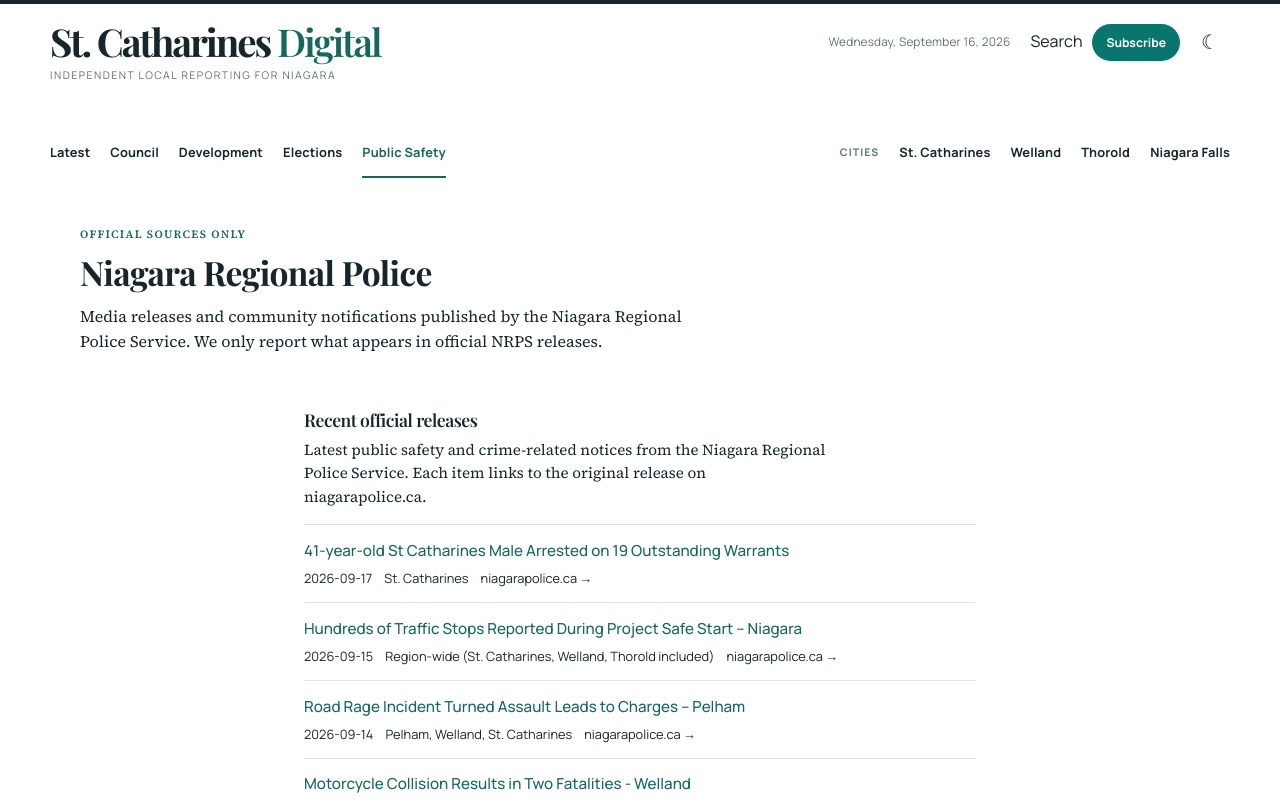
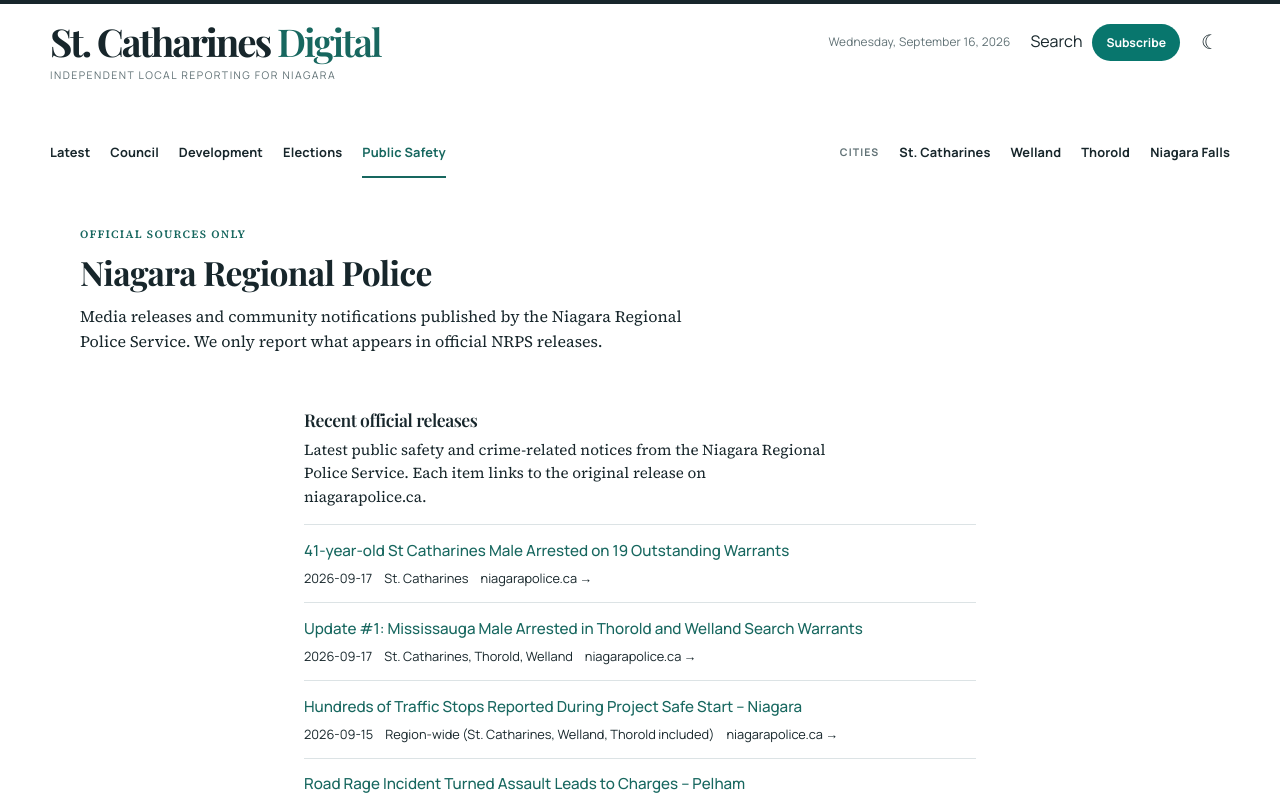
Before and after one commit to galaxycoils/computerexpress-darius-site, a React (Vite) app: page /police in a window 1280 px wide. Shown: the top 800 px of the page. Built offline with nearby package versions, Linux system fonts and the light colour scheme; no server answers; a web font is replaced by a local one.

Commit message:
NRPS Desk: Add Sep 17 Update 1 - third arrest in Thorold/Welland drug investigation (1 District St. Catharines/Thorold)

```diff
--- a/src/data/nrpsReleases.js
+++ b/src/data/nrpsReleases.js
@@ -4,10 +4,11 @@
  * Official Niagara Regional Police Service media releases & community notifications.
  * Updated: 2026-09-17
  * Next review: Daily (cron) — refresh from niagarapolice.ca
- * Note: added Sep 17 St. Catharines warrants arrest.
+ * Note: added Sep 9 Welland break-and-enter arrests; Sep 11 NRPS officer impaired-operation investigation (1 District responded); Sep 12 Welland motorcycle collision fatalities; Sep 14 Pelham road-rage assault; Sep 15 Project Safe Start results; Sep 17 St. Catharines warrants arrest; Sep 17 Update 1 - third arrest in Thorold/Welland drug investigation (1 District St. Catharines/Thorold).
  */
 
 export const nrpsReleases = [
+  // SEP 17, 2026
   {
     id: 'nrps-2026-09-17-stc-warrants-arrest',
     date: '2026-09-17',
@@ -20,6 +21,18 @@
     category: 'arrest',
   },
   {
+    id: 'nrps-2026-09-17-update-mississauga-male-arrested-thorold-welland',
+    date: '2026-09-17',
+    headline: 'Update #1: Mississauga Male Arrested in Thorold and Welland Search Warrants',
+    municipality: 'St. Catharines, Thorold, Welland',
+    type: 'Media Release (Update)',
+    url: 'https://www.niagarapolice.ca/news/posts/update-1-mississauga-male-arrested-in-thorold-and-welland-search-warrants/',
+    source: 'Niagara Regional Police Service',
+    tags: ['Drug Investigation', 'St. Catharines', 'Thorold', 'Welland', 'Search Warrants', 'Arrest', 'Update', '1 District', 'Street Crime Unit'],
+    category: 'drug-investigation',
+  },
+  // SEP 15, 2026
+  {
     id: 'nrps-2026-09-15-project-safe-start-results',
     date: '2026-09-15',
     headline: 'Hundreds of Traffic Stops Reported During Project Safe Start – Niagara',
@@ -30,6 +43,7 @@
     tags: ['Project Safe Start', 'Traffic', 'Back to School', 'Region-wide', 'Public Safety'],
     category: 'community-notification',
   },
+  // SEP 14, 2026
   {
     id: 'nrps-2026-09-14-pelham-road-rage-assault',
     date: '2026-09-14',
@@ -41,6 +55,7 @@
     tags: ['Assault', 'Road Rage', 'Pelham', 'Welland', 'St. Catharines', 'Charges'],
     category: 'assault',
   },
+  // SEP 12, 2026
   {
     id: 'nrps-2026-09-12-welland-motorcycle-fatalities',
     date: '2026-09-12',
@@ -52,6 +67,7 @@
     tags: ['Collision', 'Motorcycle', 'Fatalities', 'Welland', 'Investigation'],
     category: 'collision',
   },
+  // SEP 11, 2026
   {
     id: 'nrps-2026-09-11-officer-impaired-operation',
     date: '2026-09-11',
@@ -63,6 +79,7 @@
     tags: ['Impaired Operation', 'St. Catharines', 'Thorold', '1 District', 'Investigation'],
     category: 'impaired-driving',
   },
+  // SEP 9, 2026
   {
     id: 'nrps-2026-09-09-welland-bne-arrests',
     date: '2026-09-09',
@@ -74,6 +91,7 @@
     tags: ['Break & Enter', 'Welland', 'Arrest', 'Investigation'],
     category: 'break-and-enter',
   },
+  // SEP 7, 2026
   {
     id: 'nrps-2026-09-07-fort-erie-collision',
     date: '2026-09-07',
@@ -107,6 +125,7 @@
     tags: ['E-Scooter', 'Collision', 'Serious Injuries', 'Welland', 'Investigation'],
     category: 'collision',
   },
+  // SEP 4, 2026
   {
     id: 'nrps-2026-09-04-wellandport-bne',
     date: '2026-09-04',
@@ -118,6 +137,7 @@
     tags: ['Break & Enter', 'Wellandport', 'Investigation'],
     category: 'break-and-enter',
   },
+  // SEP 3, 2026
   {
     id: 'nrps-2026-09-03-safe-start',
     date: '2026-09-03',
@@ -140,6 +160,7 @@
     tags: ['ICE Unit', 'Child Sexual Abuse', 'Child Exploitation Material', 'Welland', 'Arrest'],
     category: 'child-safety',
   },
+  // AUG 26, 2026
   {
     id: 'nrps-2026-08-26-st-catharines-collision-arrest',
     date: '2026-08-26',
@@ -151,6 +172,7 @@
     tags: ['Collision', 'Fail to Remain', 'Pedestrian', 'St. Catharines', 'Arrest', 'Collision Reconstruction'],
     category: 'collision',
   },
+  // SEP 2, 2026 (previously reported, still current)
   {
     id: 'nrps-2026-09-02-thorold-welland-drug',
     date: '2026-09-02',
@@ -162,6 +184,7 @@
     tags: ['Drug Investigation', 'Thorold', 'Welland', 'Search Warrants', 'Arrest'],
     category: 'drug-investigation',
   },
+  // SEP 1, 2026
   {
     id: 'nrps-2026-09-01-thorold-collision-witnesses',
     date: '2026-09-01',
@@ -173,6 +196,7 @@
     tags: ['Collision', 'Serious Injuries', 'Witnesses Sought', 'Thorold'],
     category: 'collision',
   },
+  // AUG 31, 2026
   {
     id: 'nrps-2026-08-31-welland-traffic-cannabis-22kg',
     date: '2026-08-31',
@@ -195,6 +219,7 @@
     tags: ['Drug Trafficking', 'Region-wide', 'Charges', 'Wanted', 'Update'],
     category: 'drug-investigation',
   },
+  // AUG 27, 2026
   {
     id: 'nrps-2026-08-27-welland-port-colborne-bne',
     date: '2026-08-27',
```
